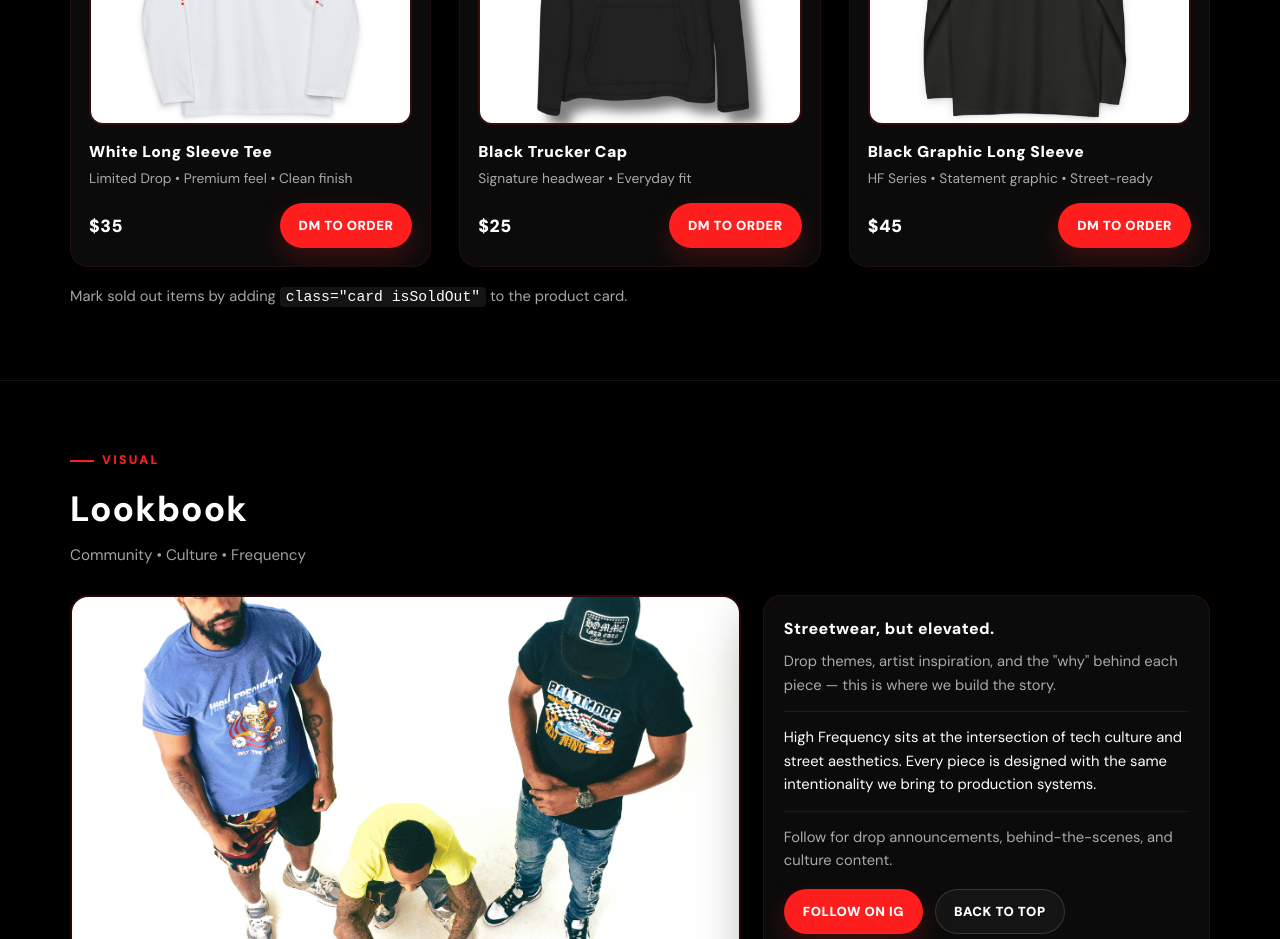
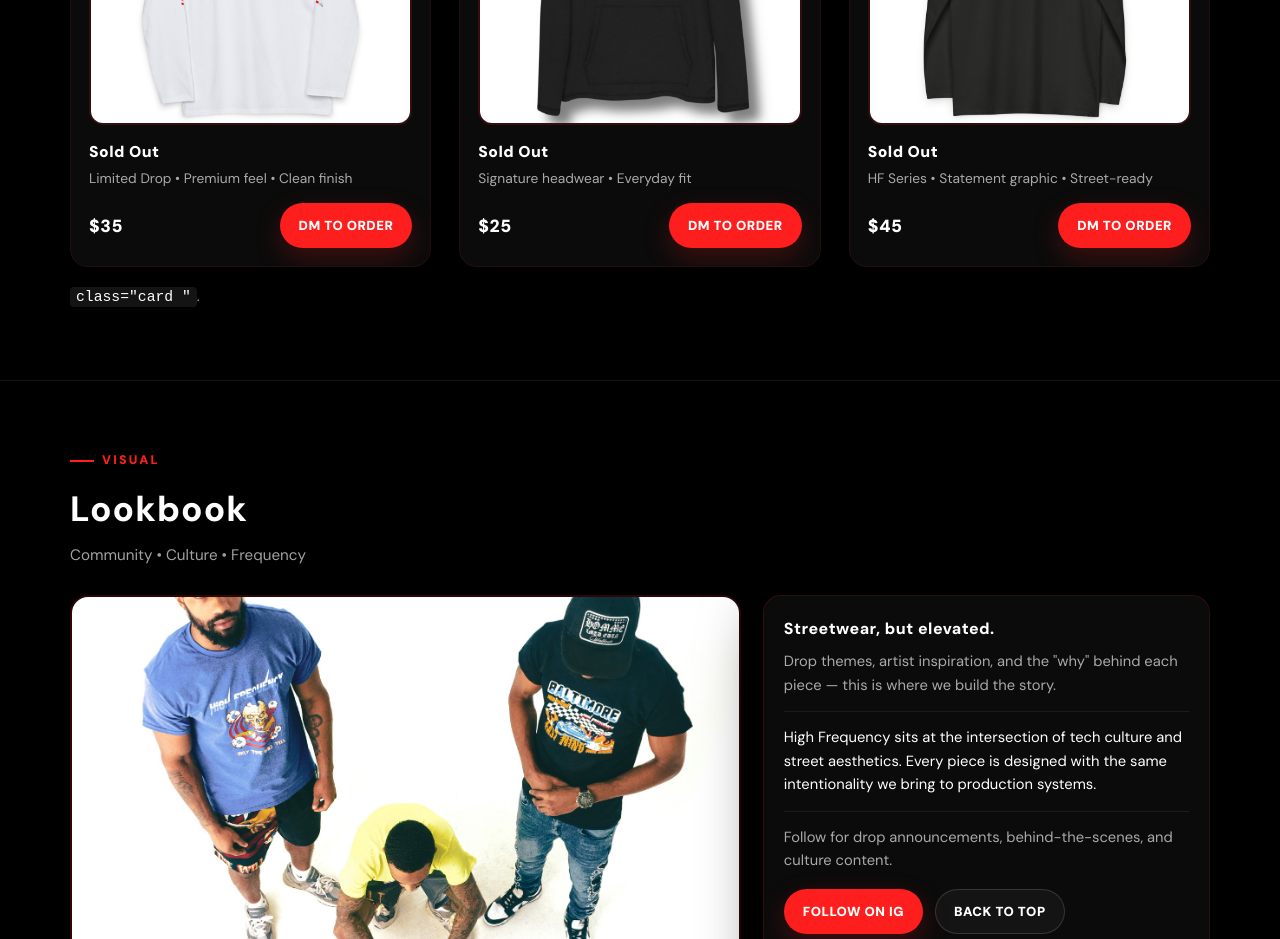
Before and after one commit to meechfulton-prog/high-frequency-streetwear, a website: page index.html in a window 1280 px wide. Shown: the part 2200-3139 px from the top of the page. Drawn offline with nearby package versions, Linux system fonts and the light colour scheme.

Commit message:
Update index.html

```diff
--- a/index.html
+++ b/index.html
@@ -215,7 +215,7 @@
           <article class="card">
             <span class="sold-badge">Sold Out</span>
             <img src="IMG_0355.jpeg" alt="High Frequency white long sleeve tee">
-            <h3>White Long Sleeve Tee</h3>
+            <h3>Sold Out</h3>
             <p class="meta">Limited Drop • Premium feel • Clean finish</p>
             <div class="row">
               <span class="price">$35</span>
@@ -226,7 +226,7 @@
           <article class="card">
             <span class="sold-badge">Sold Out</span>
             <img src="IMG_0360.jpeg" alt="High Frequency black trucker cap">
-            <h3>Black Trucker Cap</h3>
+            <h3>Sold Out</h3>
             <p class="meta">Signature headwear • Everyday fit</p>
             <div class="row">
               <span class="price">$25</span>
@@ -237,7 +237,7 @@
           <article class="card">
             <span class="sold-badge">Sold Out</span>
             <img src="IMG_0308.jpeg" alt="High Frequency black graphic long sleeve">
-            <h3>Black Graphic Long Sleeve</h3>
+            <h3>Sold Out</h3>
             <p class="meta">HF Series • Statement graphic • Street-ready</p>
             <div class="row">
               <span class="price">$45</span>
@@ -248,7 +248,7 @@
         </div>
 
         <p class="small" style="color:var(--muted); margin-top:18px;">
-          Mark sold out items by adding <code style="color:#fff; background:rgba(255,255,255,.08); padding:2px 6px; border-radius:4px;">class="card isSoldOut"</code> to the product card.
+           <code style="color:#fff; background:rgba(255,255,255,.08); padding:2px 6px; border-radius:4px;">class="card "</code>.
         </p>
       </div>
     </section>
```
